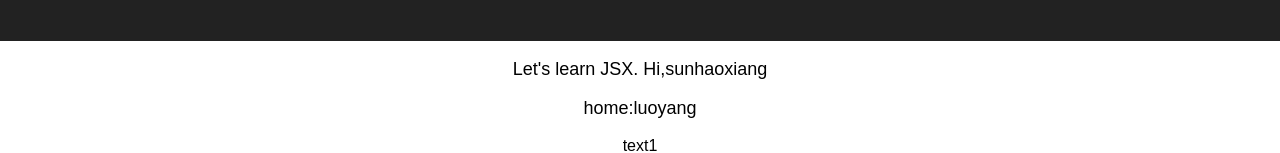
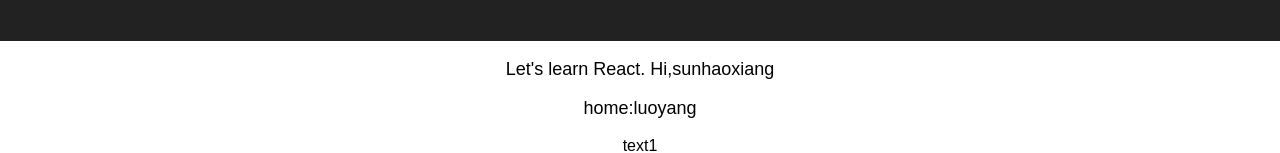
Before and after one commit to sunhaoxiang/react-practice, a React app: page / in a window 1280 px wide. Shown: the part 149-302 px from the top of the page. Built offline with nearby package versions, Linux system fonts and the light colour scheme.

Commit message:
no message

```diff
--- a/package.json
+++ b/package.json
@@ -30,6 +30,7 @@
     "postcss-flexbugs-fixes": "3.2.0",
     "postcss-loader": "2.0.8",
     "promise": "8.0.1",
+    "prop-types": "^15.6.0",
     "raf": "3.4.0",
     "react": "^16.2.0",
     "react-dev-utils": "^4.2.1",
--- a/src/App.js
+++ b/src/App.js
@@ -34,11 +34,15 @@
     return `Hi,${name}`
   }
   render () {
-    let list = data.map( (e ,i) => <List key={i} {...e}/>)
+    let list = data.map( (e ,i) => {
+      return (
+        <List key={i} {...e}/>
+      )
+    })
     return (
       <div className="App">
         <Header/>
-        <p className="App-intro">Let's learn JSX. <span>{this.sayhi('sunhaoxiang')}</span></p>
+        <p className="App-intro">Let's learn React. <span>{this.sayhi('sunhaoxiang')}</span></p>
         {/* <p className="App-intro">Let's learn JSX. <span>{this.sayhi('sunhaoxiang').bind(this)}</span></p> */}
         <p className="App-intro"onClick={this.changeHome}>home:{this.state.home}</p>
         {list}
--- a/src/List.js
+++ b/src/List.js
@@ -1,4 +1,5 @@
 import React, { Component } from 'react'
+import PropTypes from 'prop-types'
 
 class List extends Component {
   render () {
@@ -8,4 +9,12 @@
   }
 }
 
+List.defaultProps = {
+  text: 'default'
+}
+
+List.propTypes = {
+  text: PropTypes.string.isRequired
+}
+
 export default List
```
